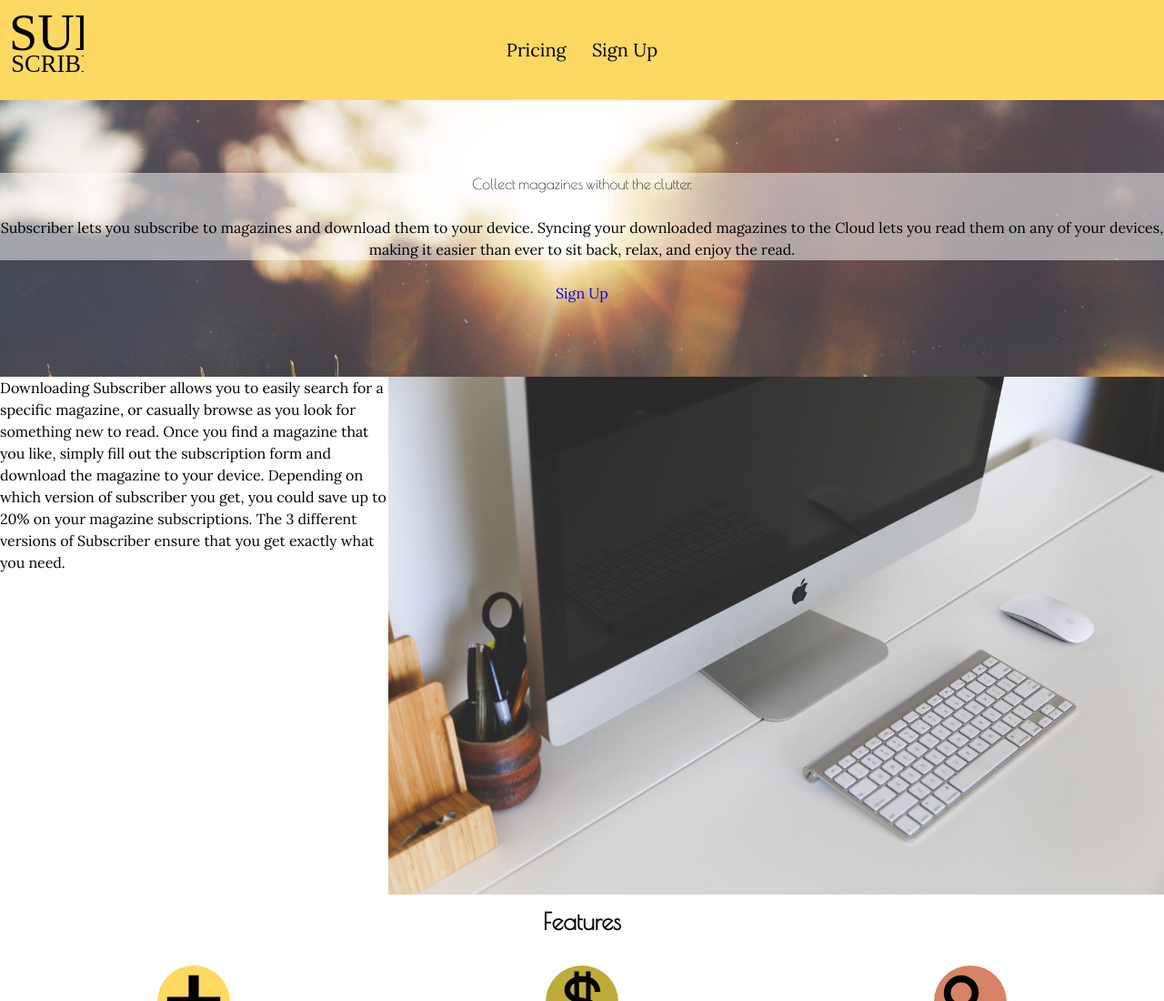
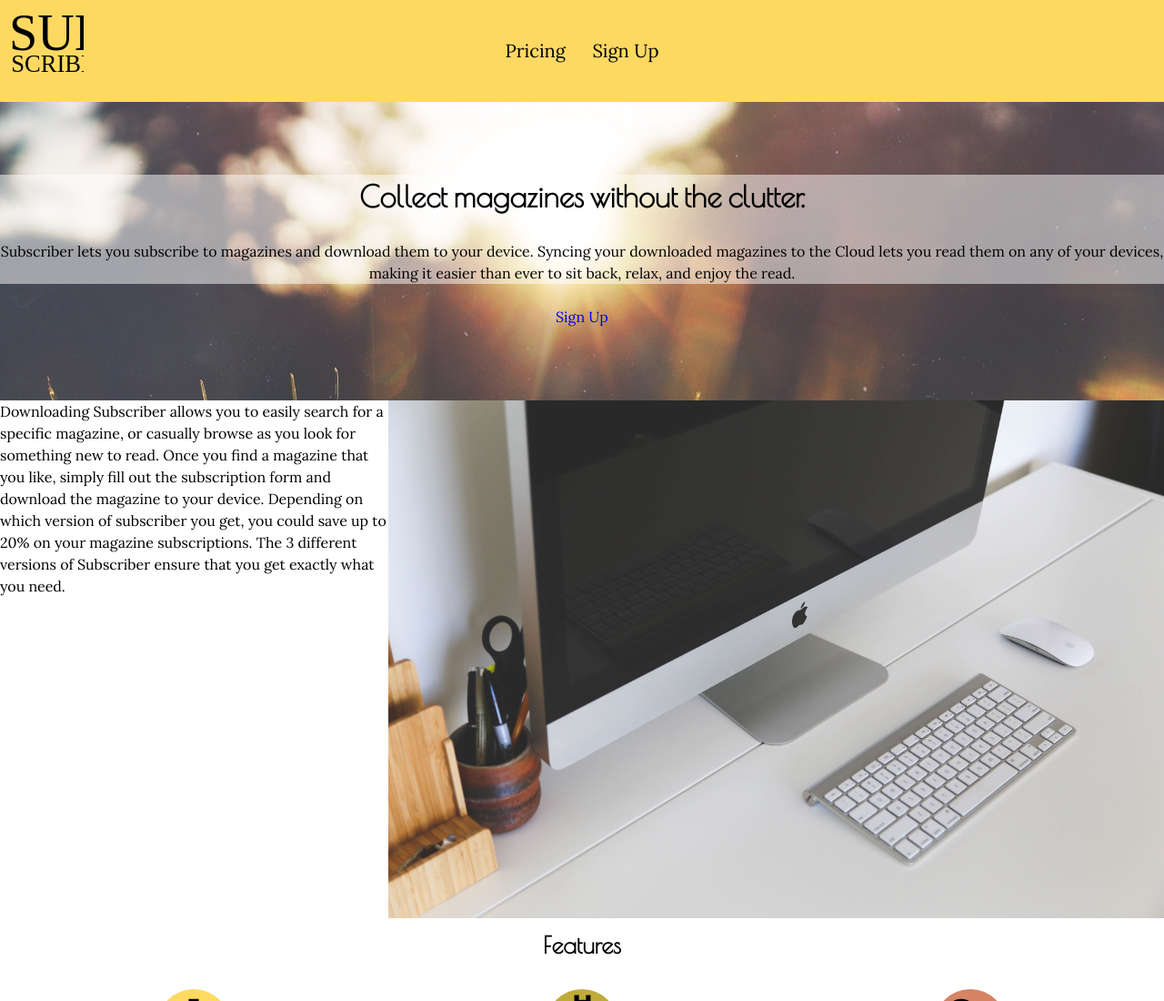
Before and after one commit to isabelle6/saas-website, a plain HTML site: page index.html in a window 1280 px wide. Shown: the top 1100 px of the page at 91% size. Drawn offline with nearby package versions, Linux system fonts and the light colour scheme.

Commit message:
Applied typography classes in nav and billboard, and centred the billboard for all sizes

```diff
--- a/css/main.css
+++ b/css/main.css
@@ -81,7 +81,6 @@ body {
 .nav a {
     text-decoration: none;
     color: #000;
-    font-size: 1.25em;
 }
 
 .nav {
@@ -115,6 +114,12 @@ body {
 
 .billboard-type {
     background-color: rgba(255, 255, 255, .5);
+    text-align: center;
+}
+
+.headline-billboard {
+    font-family: "poiret one", sans-serif;
+    font-weight: bold;
 }
 
 .billboard-button {
@@ -190,10 +195,6 @@ body {
         margin: auto;
     }
 
-    .billboard-type {
-        text-align: center;
-    }
-
     .nav-footer-left {
         text-align: left;
     }
--- a/index.html
+++ b/index.html
@@ -21,7 +21,7 @@
         <a class="logo" href="index.html"><img src="images/logo.svg" alt="Subscriber"></a>
     </div>
     <nav id="navigation" role="navigation" class="unit unit-xs-1 unit-s-1 unit-m-1-3 unit-l-1-3">
-        <ul class="nav">
+        <ul class="nav giga">
             <li><a class="island-half" href="pricing.html">Pricing</a></li>
             <li><a class="island-half" href="signup.html">Sign Up</a></li>
         </ul>
@@ -33,7 +33,7 @@
 <div class="billboard">
     <div class="billboard-type">
         <div>
-            <p class="headers">Collect magazines without the clutter.</p>
+            <p class="zetta headline-billboard">Collect magazines without the clutter.</p>
         </div>
         <div>
             <p>Subscriber lets you subscribe to magazines and download them to your device. Syncing your downloaded magazines to the Cloud lets you read them on any of your devices, making it easier than ever to sit back, relax, and enjoy the read.</p>
```
